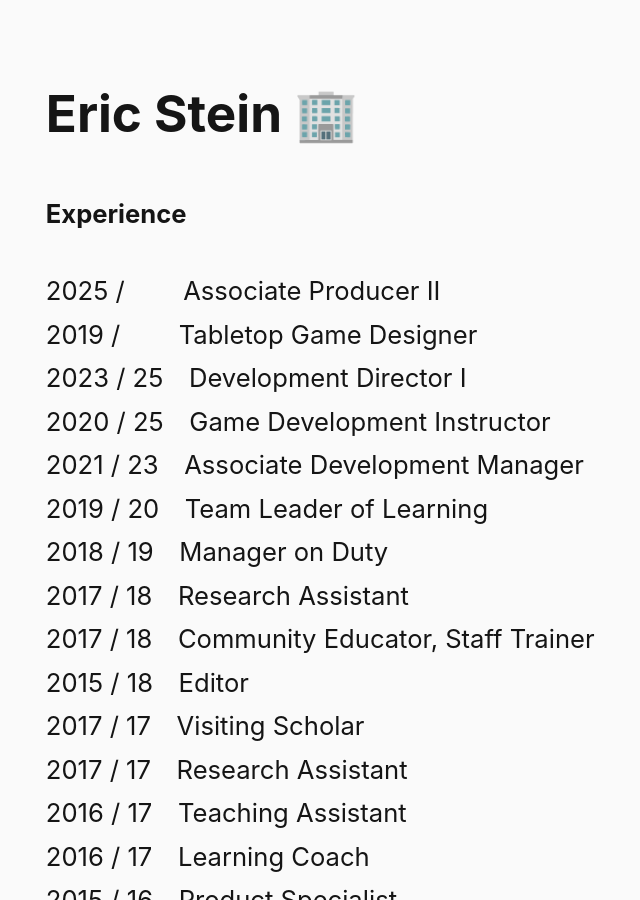
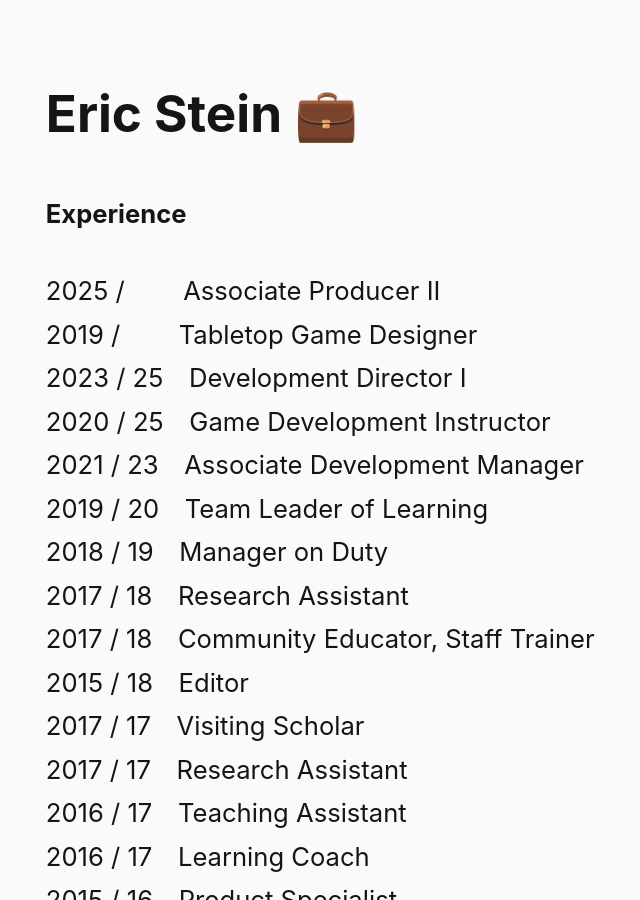
Before and after one commit to steinea/work, a Jekyll site: the page built from index.md, in a window 1280 px wide and 900 px high. Shown: the whole window, without its empty margins (31-671 px from the left). Built offline with Jekyll 4.4.1, drawn with Linux system fonts in a browser that asks for light colours.

Commit message:
Change emoji

```diff
--- a/index.md
+++ b/index.md
@@ -1,6 +1,6 @@
 ---
 layout: default
-title: Eric Stein 🏢
+title: Eric Stein 💼
 permalink: /
 ---
 
```
Also changed, not shown: README.md.
